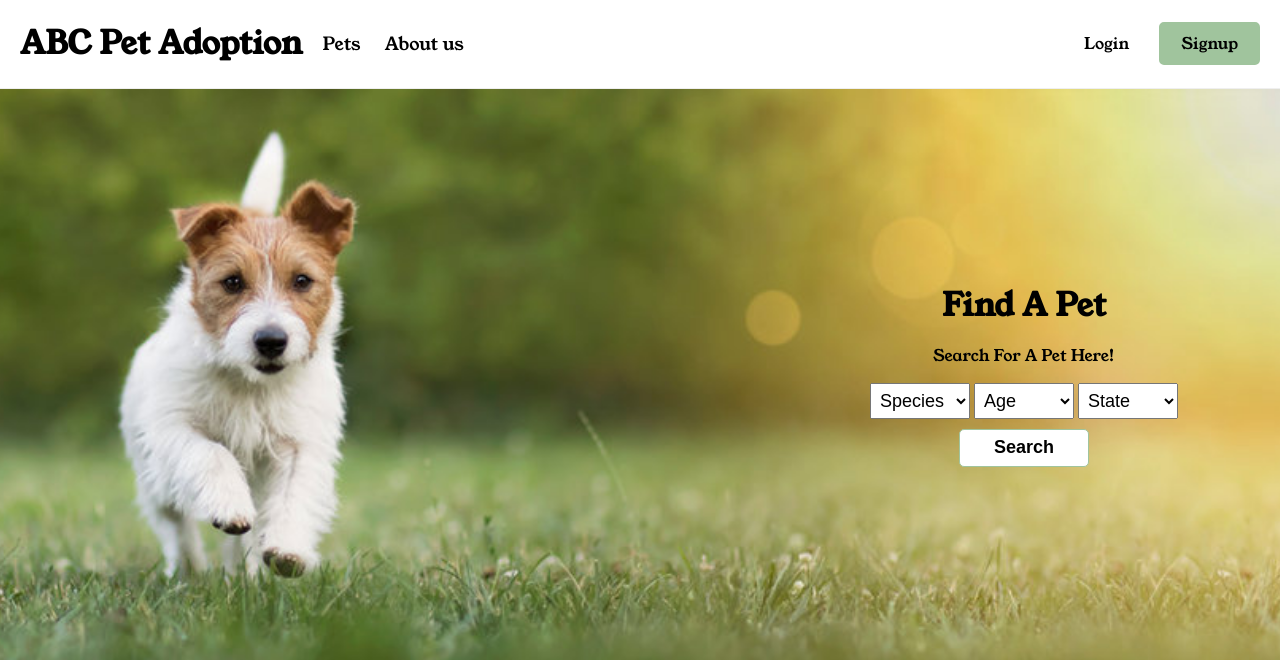
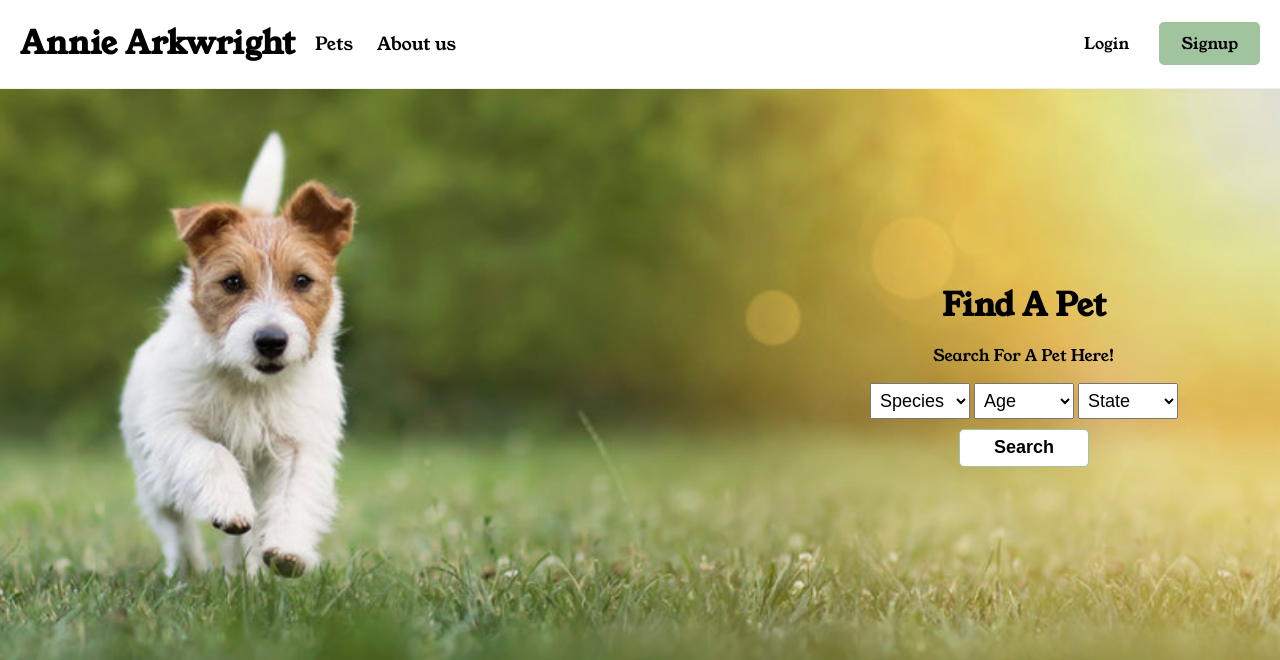
Before and after one commit to kiyohiro0310/SEF_AT, a Django app: page / in a window 1280 px wide. Shown: the top 660 px of the page. Run offline with Django 4.2, Linux system fonts and the light colour scheme; data comes from the database, SQL or seed files in the repository.

Commit message:
Complete project

```diff
--- a/SEF/templates/layout/footer.html
+++ b/SEF/templates/layout/footer.html
@@ -18,5 +18,5 @@
             <a href="/about-us#privacy-policy">Privacy Policy</a>
         </div>
     </div>
-    <p id="copyright">&copy;ABC Pet Adoption</p>
+    <p id="copyright">&copy; Annie Arkwright</p>
 </div>
--- a/SEF/templates/layout/header.html
+++ b/SEF/templates/layout/header.html
@@ -1,7 +1,7 @@
 {% load static %}
 <header id="header-desktop">
     <div id="header-left">
-        <h1><a href="/" id="logo">ABC Pet Adoption</a></h1>
+        <h1><a href="/" id="logo">Annie Arkwright</a></h1>
         <div>
             <a href="/pet-list">Pets</a>
             <a href="/about-us">About us</a>
```
